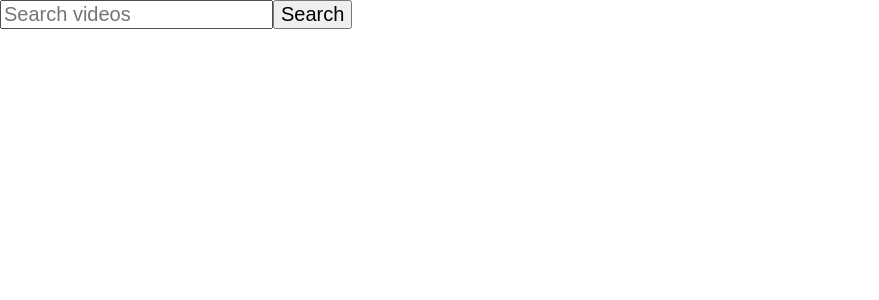
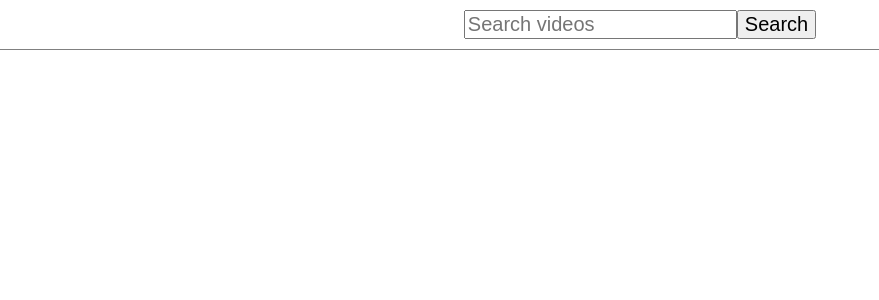
Before and after one commit to fmaylinch/youtube-react2, a React (Create React App) app: page / in a window 1280 px wide. Shown: the top 300 px of the page, without its empty margins (0-879 px from the left). Built offline with nearby package versions, Linux system fonts and the light colour scheme.

Commit message:
Display image in VideoItem

```diff
--- /dev/null
+++ b/src/components/MenuBar.css
@@ -0,0 +1,8 @@
+.menu-bar {
+    display: flex;
+    flex-direction: column;
+    align-items: center;
+    border-bottom: 1px solid gray;
+    padding: 10px;
+    margin-bottom: 20px;
+}
--- a/src/components/MenuBar.js
+++ b/src/components/MenuBar.js
@@ -1,9 +1,10 @@
 import React from 'react'
 import InputForm from './InputForm'
+import './MenuBar.css'
 
 const MenuBar = (props) => (
 
-    <div>
+    <div className="menu-bar">
         <InputForm
             inputMessage="Search videos"
             buttonTitle="Search"
--- a/src/components/VideoItem.js
+++ b/src/components/VideoItem.js
@@ -4,13 +4,7 @@ const VideoItem = (props) => {
 
     return (
         <div>
-            <h1>{props.title}</h1>
-            <iframe
-                title={props.title}
-                width="320" height="180"
-                src={"https://www.youtube.com/embed/" + props.videoId}
-                frameBorder="0" allowFullScreen>
-            </iframe>
+            <img src={props.image} alt={props.title} />
         </div>
     )
 }
--- /dev/null
+++ b/src/components/VideoList.css
@@ -0,0 +1,5 @@
+.video-list {
+    display: flex;
+    flex-direction: column;
+    align-items: center;
+}
--- a/src/components/VideoList.js
+++ b/src/components/VideoList.js
@@ -1,5 +1,6 @@
 import React from 'react';
 import VideoItem from './VideoItem'
+import './VideoList.css'
 
 const VideoList = (props) => {
 
@@ -7,11 +8,12 @@ const VideoList = (props) => {
       <VideoItem
           key={v.id.videoId}
           videoId={v.id.videoId}
-          title={v.snippet.title} />
+          title={v.snippet.title}
+          image={v.snippet.thumbnails.medium.url} />
         )
 
     return (
-        <div>{videoItems}</div>
+        <div className="video-list">{videoItems}</div>
     )
 }
 
```
